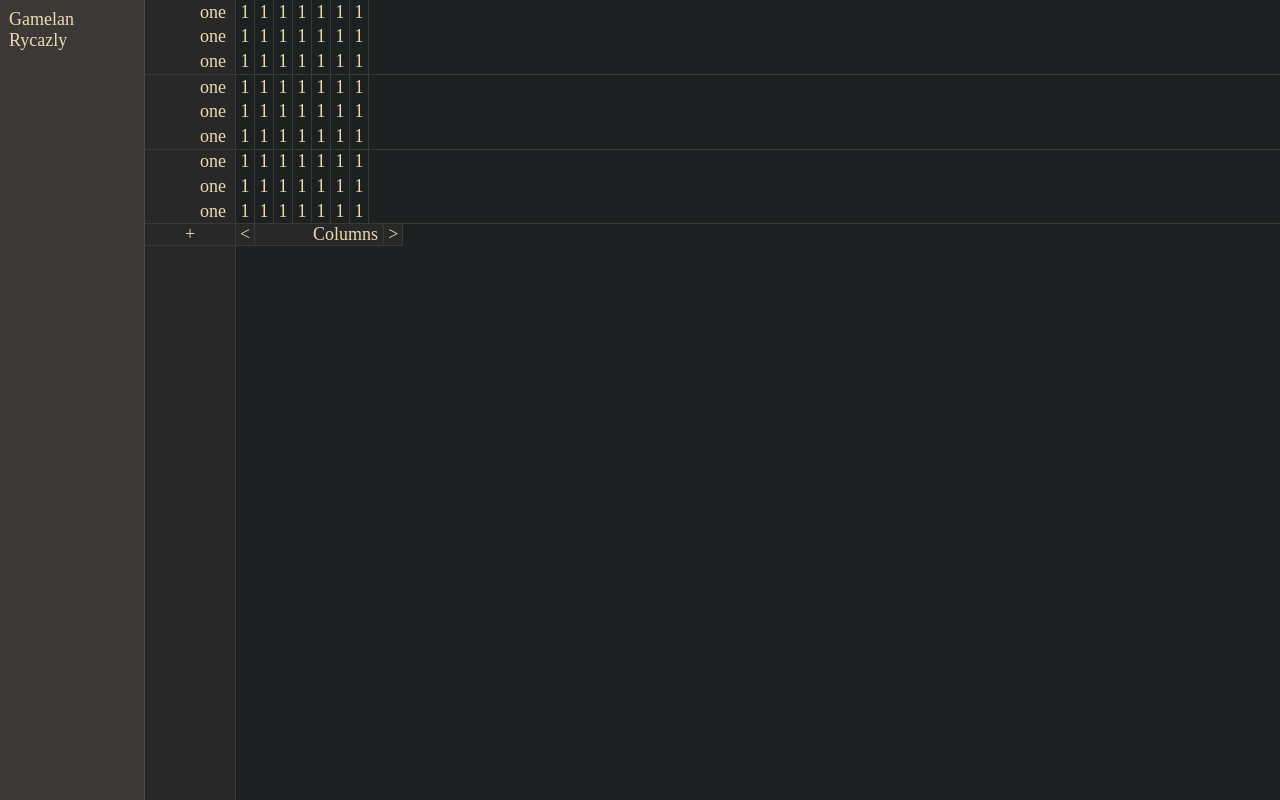
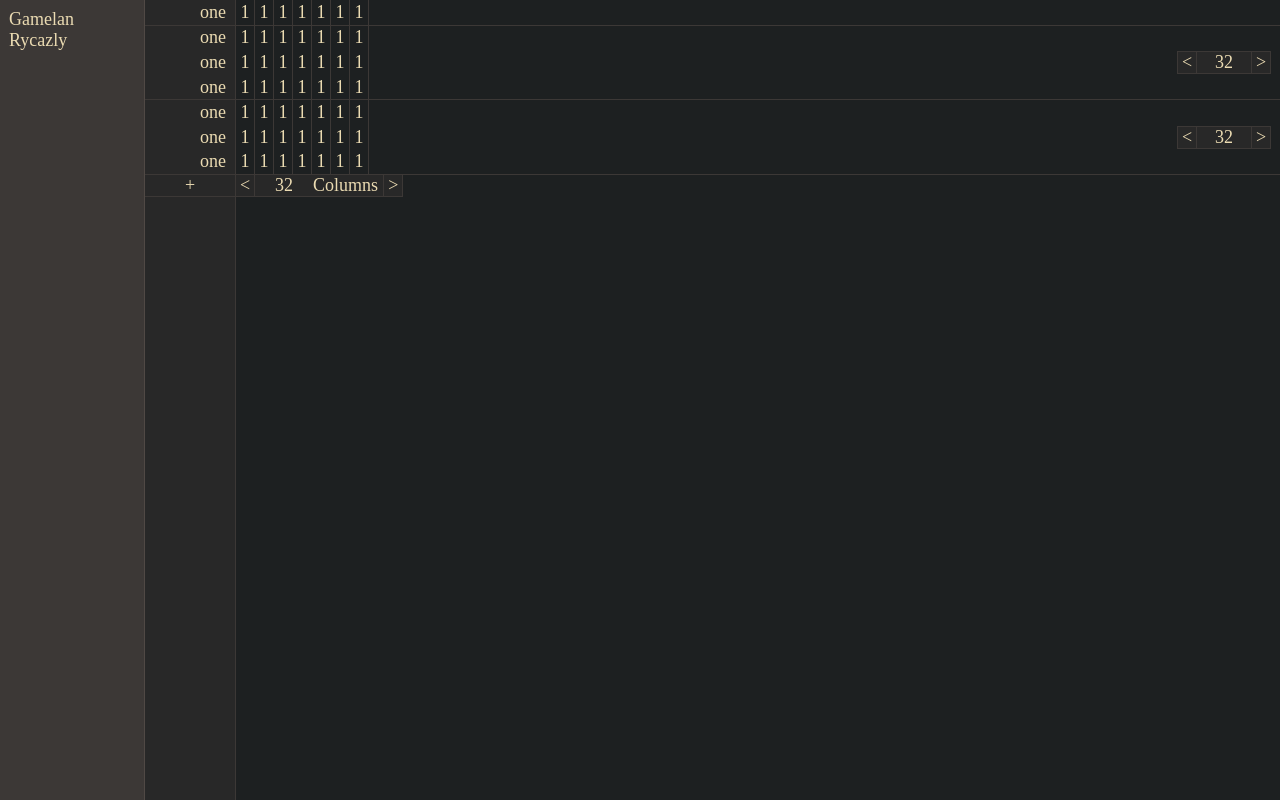
Before and after one commit to dublUayaychtee/gamelan-rycazly, a website built with Parcel: page src/index.html in a window 1280 px wide. Built offline with nearby package versions, Linux system fonts and the light colour scheme; a web font is replaced by a local one.

Commit message:
start javascript

```diff
--- a/src/index.html
+++ b/src/index.html
@@ -14,15 +14,9 @@
         </nav>
         <main>
             <div class="editor">
-                <div class="editor-menu">
+                <div class="editor-label">
                     <div class="content-area">
                         <div class="system">
-                            <div class="channel">
-                                <div class="name">one</div>
-                            </div>
-                            <div class="channel">
-                                <div class="name">one</div>
-                            </div>
                             <div class="channel">
                                 <div class="name">one</div>
                             </div>
@@ -65,24 +59,6 @@
                                     <div>1</div>
                                     <div>1</div>
                                 </div>
-                                <div class="channel">
-                                    <div>1</div>
-                                    <div>1</div>
-                                    <div>1</div>
-                                    <div>1</div>
-                                    <div>1</div>
-                                    <div>1</div>
-                                    <div>1</div>
-                                </div>
-                                <div class="channel">
-                                    <div>1</div>
-                                    <div>1</div>
-                                    <div>1</div>
-                                    <div>1</div>
-                                    <div>1</div>
-                                    <div>1</div>
-                                    <div>1</div>
-                                </div>
                             </div>
                         </div>
                         <div class="system">
@@ -115,6 +91,16 @@
                                     <div>1</div>
                                 </div>
                             </div>
+
+                            <div class="system-edit">
+                                <button class="shorten">&lt;</button>
+                                <input
+                                    value="32"
+                                    type="text"
+                                    class="system-length"
+                                />
+                                <button class="lengthen">&gt;</button>
+                            </div>
                         </div>
                         <div class="system">
                             <div class="note-area">
@@ -146,11 +132,22 @@
                                     <div>1</div>
                                 </div>
                             </div>
+
+                            <div class="system-edit">
+                                <button class="shorten"><</button>
+                                <input
+                                    value="32"
+                                    type="text"
+                                    class="system-length"
+                                />
+                                <button class="lengthen">></button>
+                            </div>
                         </div>
                     </div>
                     <div class="add-system-count">
                         <button id="dec-len-count"><</button>
                         <input
+                            value="32"
                             type="text"
                             id="add-system-count"
                             class="add-system-count-input"
@@ -161,5 +158,7 @@
                 </div>
             </div>
         </main>
+        <script src="jquery.min.js"></script>
+        <script src="main.js"></script>
     </body>
 </html>
--- a/src/main.js
+++ b/src/main.js
@@ -0,0 +1,68 @@
+const Instrument = {
+    Gong: 0,
+    Kajar: 1,
+    Kendang: 2,
+    Cengceng: 3,
+    Reong: 4,
+    Kantilan: 5,
+    Pemade: 6,
+    Ugal: 7,
+    Jublag: 8,
+    Jegog: 9,
+    Suling: 10,
+    Rebab: 11,
+    Gentora: 12,
+};
+
+var data = {
+    i: [
+        // instruments
+        Gangsa,
+        Gangsa,
+        Kajar,
+    ],
+    o: [1, 1, 2, 1, 1, 2], // song pattern order
+    l: [8, 8, 16], // lengths of patterns
+    p: [
+        // patterns
+        [
+            // 1st pattern
+            [
+                // Gangsa 1
+                11, 0, 14, 0, 11, 0, 8, 0,
+            ],
+            [
+                // Gangsa 2
+                0, 12, 0, 12, 0, 9, 0, 9,
+            ],
+            [
+                // Kajar
+                1, 0, 0, 0, 1, 0, 0, 0,
+            ],
+        ],
+        [
+            // 2nd pattern
+            [
+                // Gangsa 1
+                11, 0, 8, 0, 7, 0, 5, 0, 8, 0, 11, 0, 11, 0, 8, 0,
+            ],
+            [
+                // Gangsa 2
+                0, 7, 0, 5, 0, 4, 0, 7, 0, 9, 0, 12, 0, 9, 0, 9,
+            ],
+            [
+                // Kajar
+                1, 0, 0, 0, 1, 0, 0, 0, 1, 0, 0, 0, 1, 0, 0, 0,
+            ],
+        ],
+    ],
+};
+
+function resetBoard() {
+    $(".content-area").empty();
+    data.o.forEach((pattern) => {
+        $(".editor-label .content-area").append("<div />", {
+            class: "system",
+        });
+    });
+}
--- a/src/style.scss
+++ b/src/style.scss
@@ -49,8 +49,9 @@ main {
     flex-direction: row;
     flex: 1;
     font-size: 0;
+    max-width: 100%;
 
-    &-menu {
+    &-label {
         width: 5rem;
         text-align: end;
         background: #282828;
@@ -66,6 +67,7 @@ main {
         flex: 1;
         display: flex;
         flex-direction: column;
+        overflow-x: scroll;
 
         .channel {
             display: flex;
@@ -80,12 +82,49 @@ main {
                 padding: 0.1rem 0;
             }
         }
+
+        .system {
+            display: flex;
+            flex-direction: row;
+            align-items: center;
+        }
     }
 }
 
 .system {
     border: 1px #3c3836;
     border-style: none none solid none;
+}
+
+.system-edit {
+    font-size: 0;
+    border: 1px solid #3c3836;
+    margin: 0 0.5rem;
+    position: absolute;
+    right: 0;
+
+    & > * {
+        color: #ebdbb2;
+        font-size: 1rem;
+        background: #282828;
+        border: none;
+        text-align: center;
+    }
+
+    button {
+        width: 1rem;
+
+        &:hover {
+            background: #3c3836;
+            cursor: pointer;
+        }
+    }
+
+    input {
+        width: 3rem;
+        border: 1px #3c3836;
+        border-style: none solid;
+    }
 }
 
 #add-system {
```
